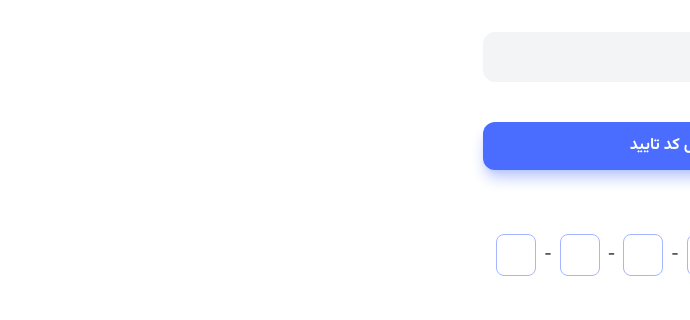
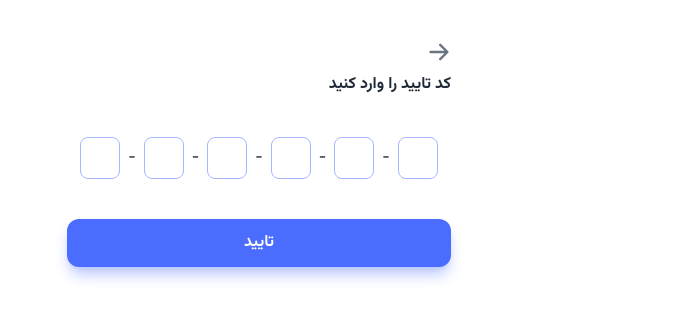
Before and after one commit to mehdias63/Freelancering-App, a React (Vite) app: page /auth in a window 1280 px wide. Shown: the top 320 px of the page, without its empty margins (590-1280 px from the left). Built offline with nearby package versions, Linux system fonts and the light colour scheme.

Commit message:
add AuthContainer

```diff
--- /dev/null
+++ b/src/features/authentication/AuthContainer.jsx
@@ -0,0 +1,34 @@
+import { useState } from 'react'
+import SendOTPForm from './SendOTPForm'
+import CheckOTPForm from './CheckOTPForm'
+
+function AuthContainer() {
+	const [step, setStep] = useState(2)
+	const [phoneNumber, setPhoneNumber] = useState('')
+
+	const renderStep = () => {
+		switch (step) {
+			case 1:
+				return (
+					<SendOTPForm
+						setStep={setStep}
+						phoneNumber={phoneNumber}
+						onChange={e => setPhoneNumber(e.target.value)}
+					/>
+				)
+			case 2:
+				return (
+					<CheckOTPForm
+						phoneNumber={phoneNumber}
+						onBack={() => setStep(s => s - 1)}
+					/>
+				)
+			default:
+				return null
+		}
+	}
+
+	return <div className="w-full sm:max-w-sm">{renderStep()}</div>
+}
+
+export default AuthContainer
--- a/src/features/authentication/CheckOTPForm.jsx
+++ b/src/features/authentication/CheckOTPForm.jsx
@@ -1,11 +1,38 @@
 import { useState } from 'react'
 import OTPInput from 'react-otp-input'
+import { useMutation } from '@tanstack/react-query'
+import { toast } from 'react-hot-toast'
+import { checkOtp } from '../../services/authService'
+import { useNavigate } from 'react-router-dom'
+import { HiArrowRight } from 'react-icons/hi'
 
-function CheckOTPForm() {
+function CheckOTPForm({ phoneNumber, onBack }) {
 	const [otp, setOtp] = useState('')
+	const navigate = useNavigate()
+	const { isPending, error, data, mutateAsync } = useMutation({
+		mutationFn: checkOtp,
+	})
+
+	const checkOtpHandler = async e => {
+		e.preventDefault()
+		try {
+			const { user, message } = await mutateAsync({
+				phoneNumber,
+				otp,
+			})
+			toast.success(message)
+			console.log(data)
+		} catch (error) {
+			toast.error(error?.response?.data?.message)
+		}
+	}
+
 	return (
 		<div>
-			<form className="space-y-10">
+			<button onClick={onBack}>
+				<HiArrowRight className="w-6 h-6 text-secondary-500" />
+			</button>
+			<form className="space-y-10" onSubmit={checkOtpHandler}>
 				<p className="font-bold text-secondary-800">
 					کد تایید را وارد کنید
 				</p>
@@ -23,6 +50,9 @@ function CheckOTPForm() {
 						borderRadius: '0.5rem',
 					}}
 				/>
+				<button type="submit" className="btn btn--primary w-full">
+					تایید
+				</button>
 			</form>
 		</div>
 	)
--- a/src/features/authentication/SendOTPForm.jsx
+++ b/src/features/authentication/SendOTPForm.jsx
@@ -3,9 +3,9 @@ import TextField from '../../ui/TextField'
 import { useState } from 'react'
 import { useMutation } from '@tanstack/react-query'
 import toast from 'react-hot-toast'
+import Loading from '../../ui/Loading'
 
-function SendOTPForm() {
-	const [phoneNumber, setPhoneNumber] = useState('')
+function SendOTPForm({ setStep, phoneNumber, onChange }) {
 	const { isPending, error, data, mutateAsync } = useMutation({
 		mutationFn: getOtp,
 	})
@@ -25,12 +25,16 @@ function SendOTPForm() {
 					label="شماره موبایل"
 					name="phoneNumber"
 					value={phoneNumber}
-					onChange={e => setPhoneNumber(e.target.value)}
+					onChange={onChange}
 				/>
 				<div>
-					<button type="submit" className="btn btn--primary w-full">
-						ارسال کد تایید
-					</button>
+					{isPending ? (
+						<Loading />
+					) : (
+						<button type="submit" className="btn btn--primary w-full">
+							ارسال کد تایید
+						</button>
+					)}
 				</div>
 			</form>
 		</div>
--- a/src/pages/Auth.jsx
+++ b/src/pages/Auth.jsx
@@ -1,14 +1,14 @@
-import React from 'react'
-import SendOTPForm from '../features/authentication/SendOTPForm'
-import CheckOTPForm from '../features/authentication/CheckOTPForm'
+import AuthContainer from '../features/authentication/AuthContainer'
 
 function Auth() {
 	return (
-		<div className="w-full sm:max-w-sm">
-			<SendOTPForm />
-			<CheckOTPForm />
+		<div className="h-screen bg-secondary-0">
+			<div className="container xl:max-w-screen-xl">
+				<div className="flex justify-center pt-10">
+					<AuthContainer />
+				</div>
+			</div>
 		</div>
 	)
 }
-
 export default Auth
--- /dev/null
+++ b/src/ui/Loading.jsx
@@ -0,0 +1,18 @@
+import { ThreeDots } from 'react-loader-spinner'
+
+function Loading({ width = '75', height = '40' }) {
+	return (
+		<ThreeDots
+			height={height}
+			width={width}
+			radius={9}
+			color="rgb(var(--color-primary-900))"
+			wrapperStyle={{
+				display: 'flex',
+				justifyContent: 'center',
+			}}
+			visible={true}
+		/>
+	)
+}
+export default Loading
```
Also changed, not shown: 1 other file (tests, documents, lock files or other folders).
